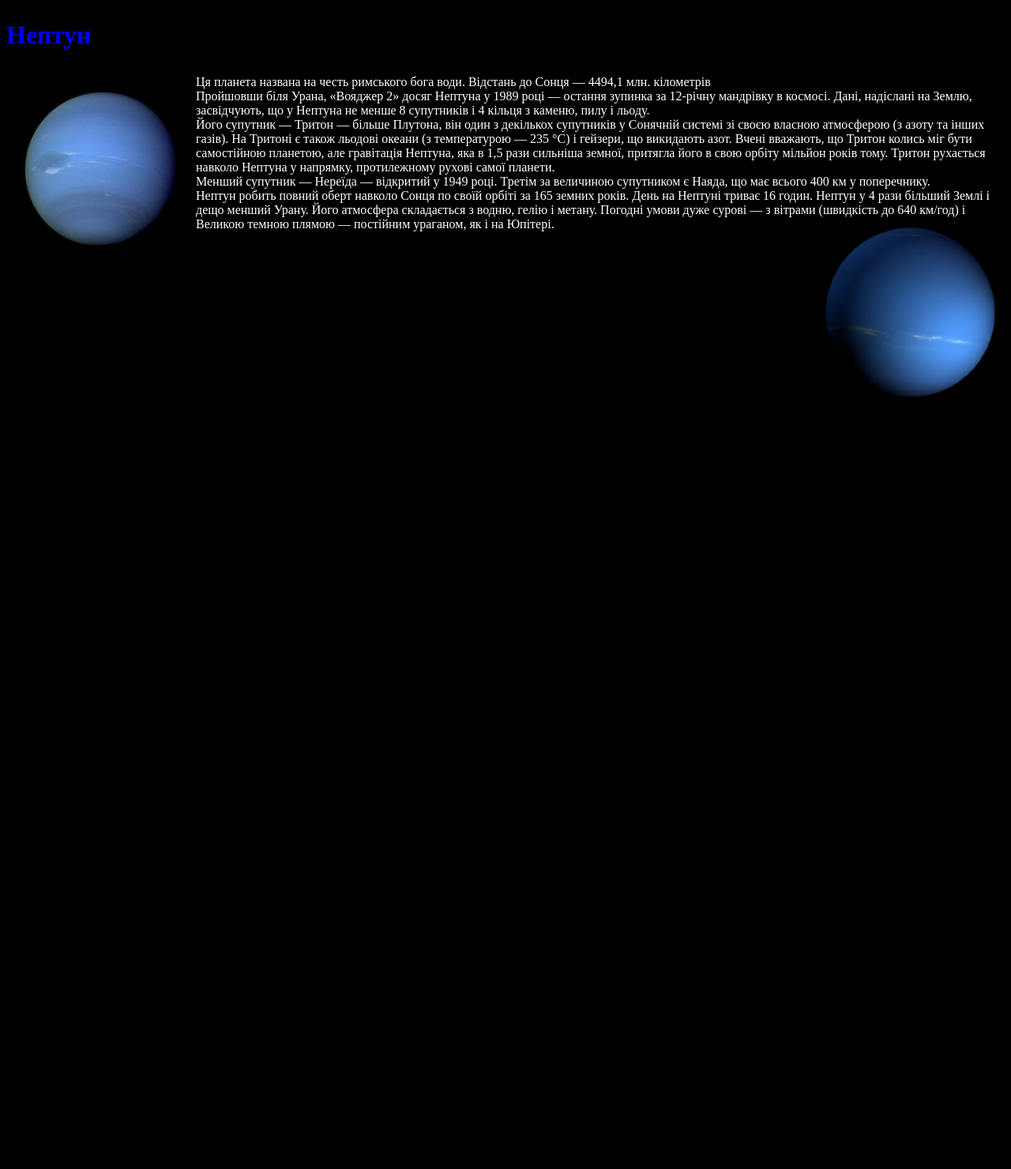
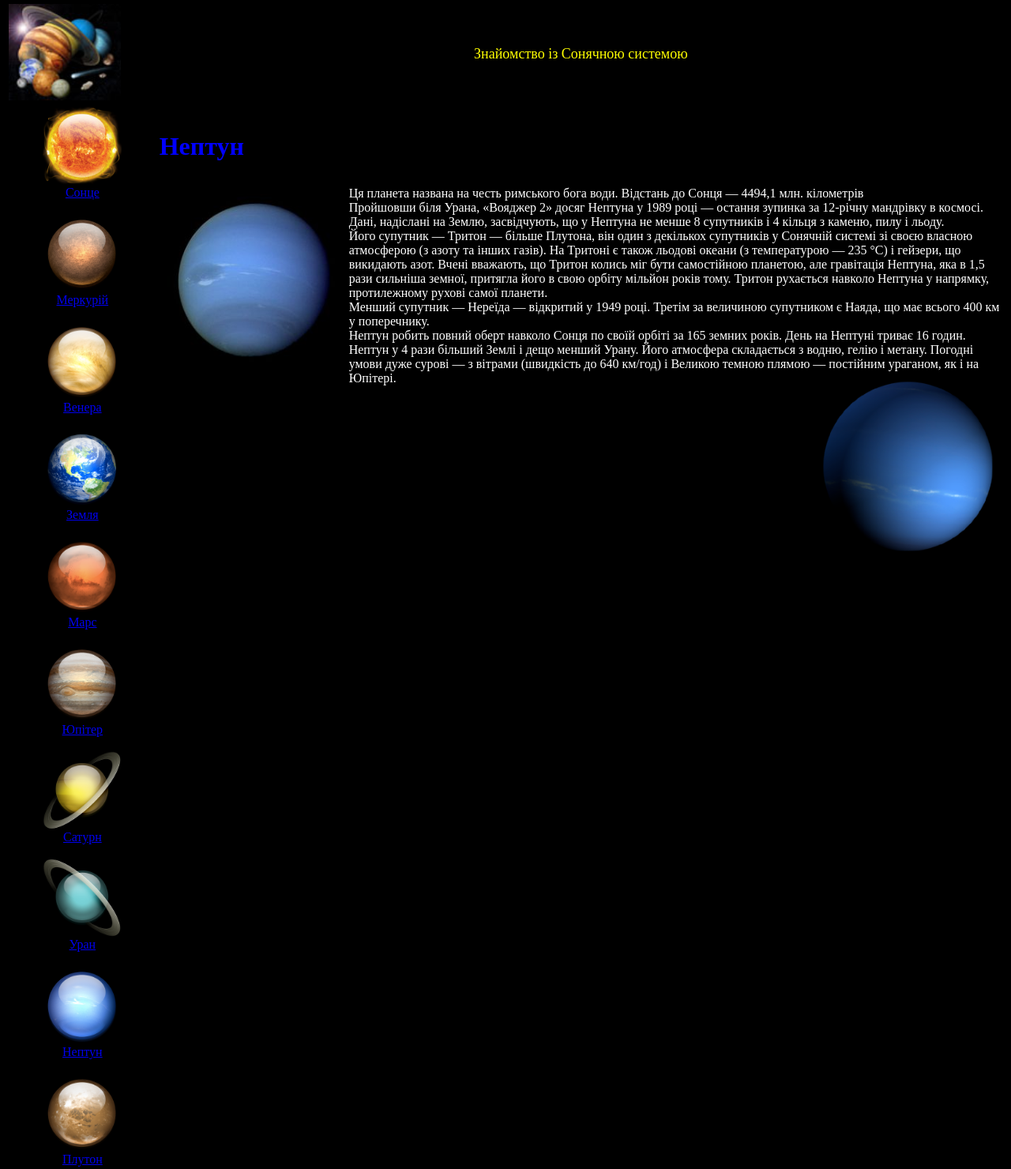
Before and after one commit to Sero-l/Sero-l.github.io, a plain HTML site: page Neptune.html in a window 1280 px wide. Shown: the part 6-1486 px from the top of the page at 79% size. Before the commit the page ends 800 px from the top, so only its background shows below. Drawn offline with Linux system fonts and the light colour scheme.

Commit message:
Neptune.html

```diff
--- a/Neptune.html
+++ b/Neptune.html
@@ -5,8 +5,44 @@
      <meta charset="utf-8">
   </head>
   <body  bgcolor="black" text="white">
+       <table>
+      <tr>
+        <td width="15%"><img src="IMG/golovna.jpg" width="142"></td>
+        <td><center><p><font size="4" color="yellow">Знайомство із Сонячною системою</font></p></center></td>
+      </tr>
+      <tr>
+        <td width="15%" align="center" valign=top>
+          <a href="soln.html"><img src="IMG/Sun.png" width="100" align="center"><br>
+          <center>Сонце</center><br></a>
+          <a href="Mercury.html"><img src="IMG/Mercury.png" width="100" align="center"<br>
+          <center>Меркурій</center><br></a>
+          <a href="Venus.html"><img src="IMG/Venera.png" width="100" align="center"<br>
+          <center>Венера</center><br></a>
+          <a href="zeml.html"><img src="IMG/Zemlya.png" width="100" align="center"<br>
+          <center>Земля</center><br></a>
+          <a href="Mars.html"><img src="IMG/Mars.png" width="100" align="center"<br>
+          <center>Марс</center><br></a>
+          <a href="Jupiter.html"><img src="IMG/Jupiter.png" width="100" align="center"<br>
+          <center>Юпітер</center><br></a>
+          <a href="Saturn.html"><img src="IMG/Saturn.png" width="100" align="center"<br>
+          <center>Сатурн</center><br></a>
+          <a href="Uranus.html"><img src="IMG/Uran.png" width="100" align="center"<br>
+          <center>Уран</center><br></a>
+          <a href="Neptune.html"><img src="IMG/Neptune.png" width="100" align="center"<br>
+          <center>Нептун</center><br></a>
+          <a href="Pluto.html"><img src="IMG/Pluton.png" width="100" align="center"<br>
+          <center>Плутон</center><br></a>
+
+
+
+        </td>
+        <td valign="top">
+
   <h1><p><font color="blue">Нептун</font></h1>
   <img hspace="10" vspace="10" src="IMG/neptun.jpg" align="left" width="220" >
   <p>Ця планета названа на честь римського бога води. Відстань до Сонця — 4494,1 млн. кілометрів<br>Пройшовши біля Урана, «Вояджер 2» досяг Нептуна у 1989 році — остання зупинка за 12-річну мандрівку в космосі. Дані, надіслані на Землю, засвідчують, що у Нептуна не менше 8 супутників і 4 кільця з каменю, пилу і льоду.<br>Його супутник — Тритон — більше Плутона, він один з декількох супутників у Сонячній системі зі своєю власною атмосферою (з азоту та інших газів). На Тритоні є також льодові океани (з температурою — 235 °С) і гейзери, що викидають азот. Вчені вважають, що Тритон колись міг бути самостійною планетою, але гравітація Нептуна, яка в 1,5 рази сильніша земної, притягла його в свою орбіту мільйон років тому. Тритон рухається навколо Нептуна у напрямку, протилежному рухові самої планети.
 <br>Менший супутник — Нереїда — відкритий у 1949 році. Третім за величиною супутником є Наяда, що має всього 400 км у поперечнику.<br>Нептун робить повний оберт навколо Сонця по своїй орбіті за 165 земних років. День на Нептуні триває 16 годин. Нептун у 4 рази більший Землі і дещо менший Урану. Його атмосфера складається з водню, гелію і метану. Погодні умови дуже сурові — з вітрами (швидкість до 640 км/год) і Великою темною плямою — постійним ураганом, як і на Юпітері.
   <img hspace="10" vspace="10" src="IMG/QsNeptune.png" align="right" width="220" >
+   </td></tr></table>
+  </body>
+</html>
```
